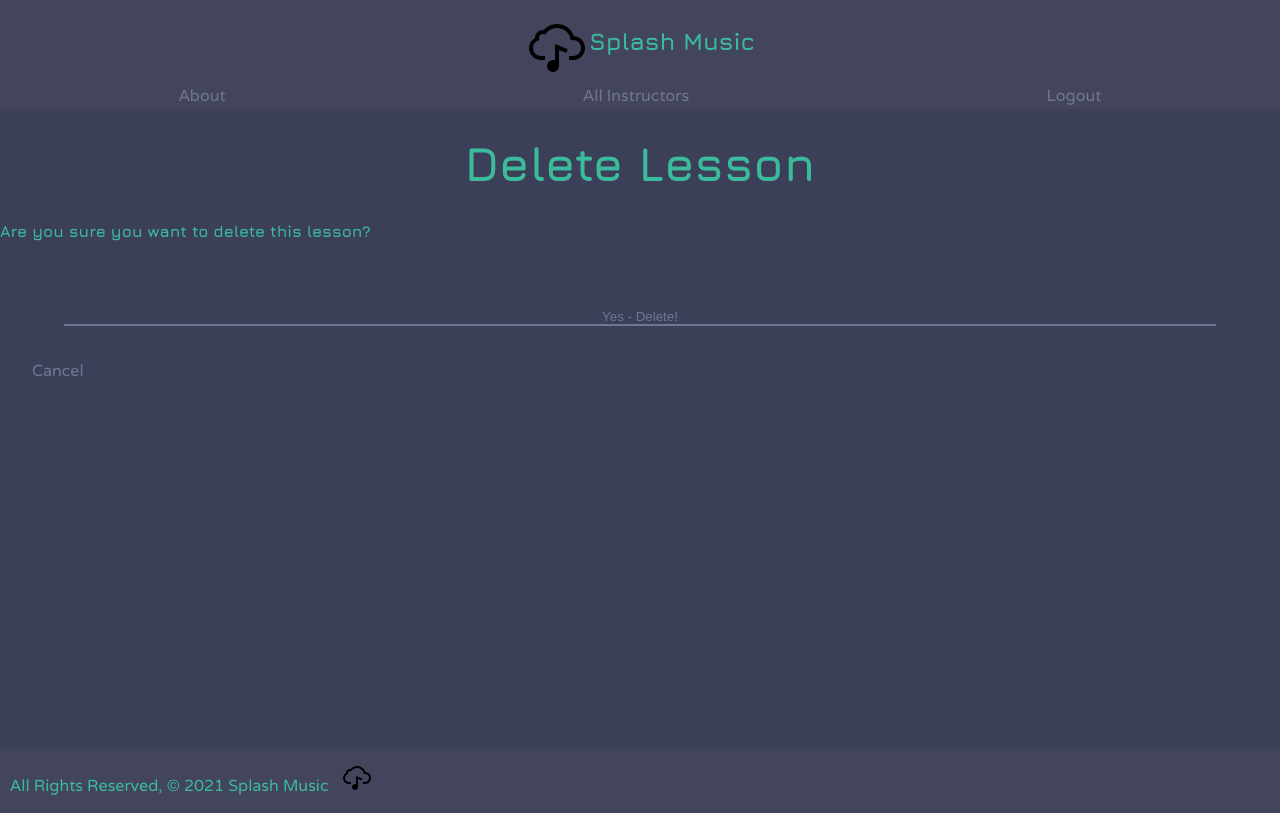
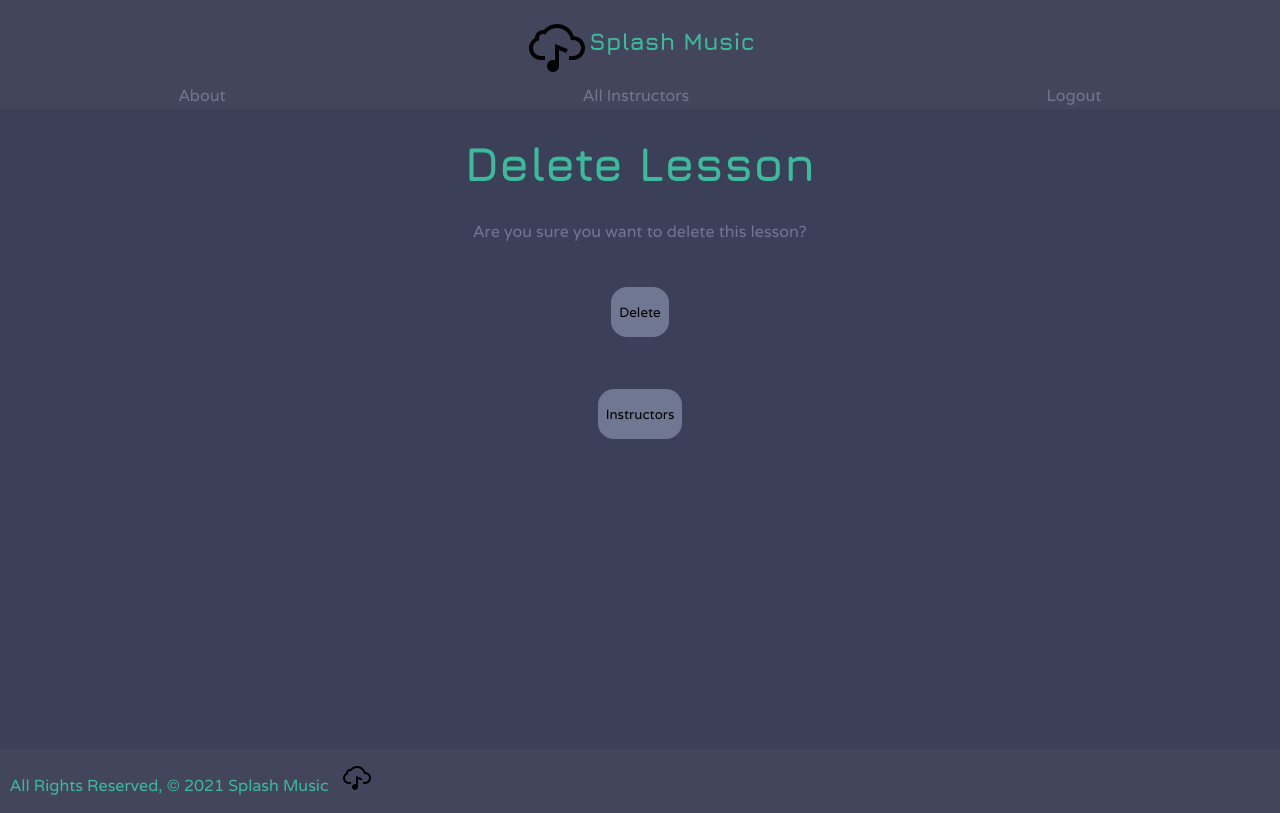
Before and after one commit to BlueCadet-3/splashmusic, a Django app: page /lessons/1/delete/ in a window 1280 px wide. Run offline with Django 3.2, Linux system fonts and the light colour scheme; the first user in the database is signed in; tables that the repository leaves empty hold one stand-in row (Sample ...).

Commit message:
return edit/delete profile buttons

```diff
--- a/main_app/static/css/style.css
+++ b/main_app/static/css/style.css
@@ -234,10 +234,10 @@ button {
   background-color: var(--bgc-03);
   max-width: 30vmin;
   font-family: var(--txt-01);
-  font-size: 1.5rem;
   padding: 2vmin 1vmin;
   border-radius: 2vmin;
   outline: none;
+  margin:  10px;
 }
 
 button:hover {
@@ -247,19 +247,23 @@ button:hover {
     0 17px 50px 0 rgba(0, 0, 0, 0.19);
 }
 
-/*
 section#lesson-delete {
+  display: flex;
+  flex-flow: column wrap;
+  align-items: center;
 }
 
 section#lesson-edit {
+  display: flex;
+  flex-flow: column wrap;
+  align-items: center;
 }
-*/
+
 button#profile-edit {
   display: flex;
-  flex-direction: column;
-  flex-wrap: wrap;
-  justify-content: flex-start;
+  flex-flow: column wrap;
 }
+
 
 section.content {
   text-align: center;
--- a/main_app/templates/main_app/lesson_confirm_delete.html
+++ b/main_app/templates/main_app/lesson_confirm_delete.html
@@ -4,13 +4,16 @@
 <section class="form" id="lesson-delete">
 
   <h1>Delete Lesson</h1>
-  <h4>Are you sure you want to delete this lesson?</h4>
+  <p>Are you sure you want to delete this lesson?</p>
   <form action="" method="POST">
     {% csrf_token %}
-    <input type="submit" value="Yes - Delete!" class="btn">
-    <a href="/">Cancel</a>
+    <div class="button-bar">
+      <button type="submit">Delete</button>
+    </div>
   </form>
-
+  <div class="button-bar">
+    <a href="/teachers"><button>Instructors</button></a>
+  </div>
 </section>
 
 {% endblock %}
--- a/main_app/templates/teachers/detail.html
+++ b/main_app/templates/teachers/detail.html
@@ -27,7 +27,7 @@
     <p>Bio: {{ teacher.bio }}</p>
 
     {% if user.is_authenticated and user.id == teacher.user_id %}
-      <p><a href="{% url 'teachers_update' teacher.id %}">Update Profile</a></p>
+      <a href="{% url 'teachers_update' teacher.id %}" style=' color:#3bba9c;'>Update Profile</a>
 
       {% if teacher.photo_set.all|length > 0 %}
       {% else %}
@@ -35,7 +35,7 @@
       {% csrf_token %}
       <input type="file" name="photo-file">
        <div class='button-bar'>
-        <button type="submit">Submit</button>
+        <button type="submit">Upload Photo</button>
        </div>
     </form>
 
@@ -43,6 +43,7 @@
     {% endif %}
 
     {% if user.is_authenticated %}
+    <h3>Sign up for a lesson</h3>
       <form action="{% url 'add_lesson' teacher.id %}" method="POST">
         {% csrf_token %}
         <table>
```
Also changed, not shown: main_app/templates/main_app/lesson_form.html (+7 -13 lines).
